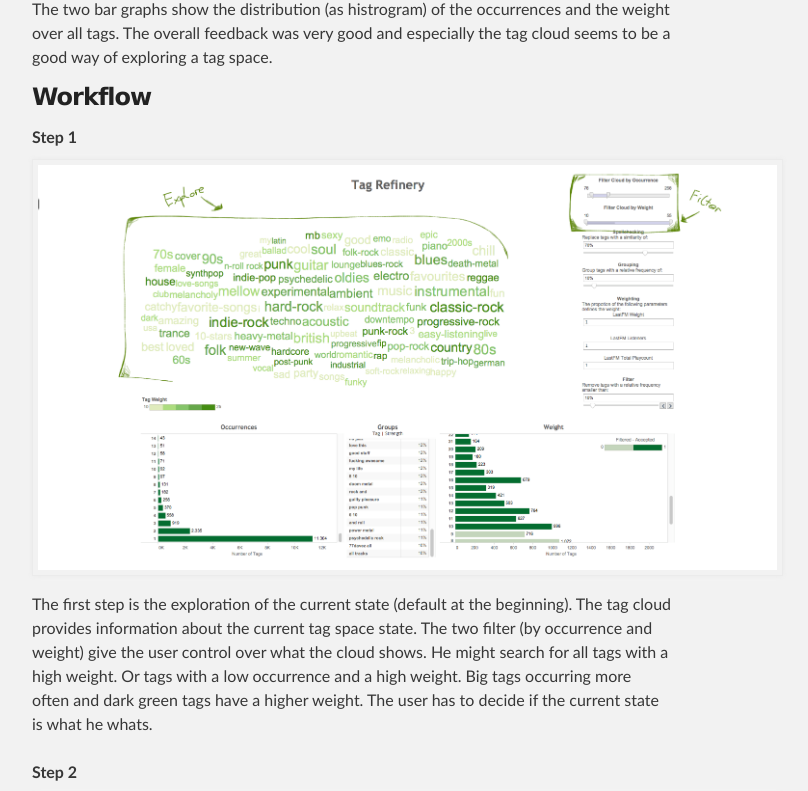
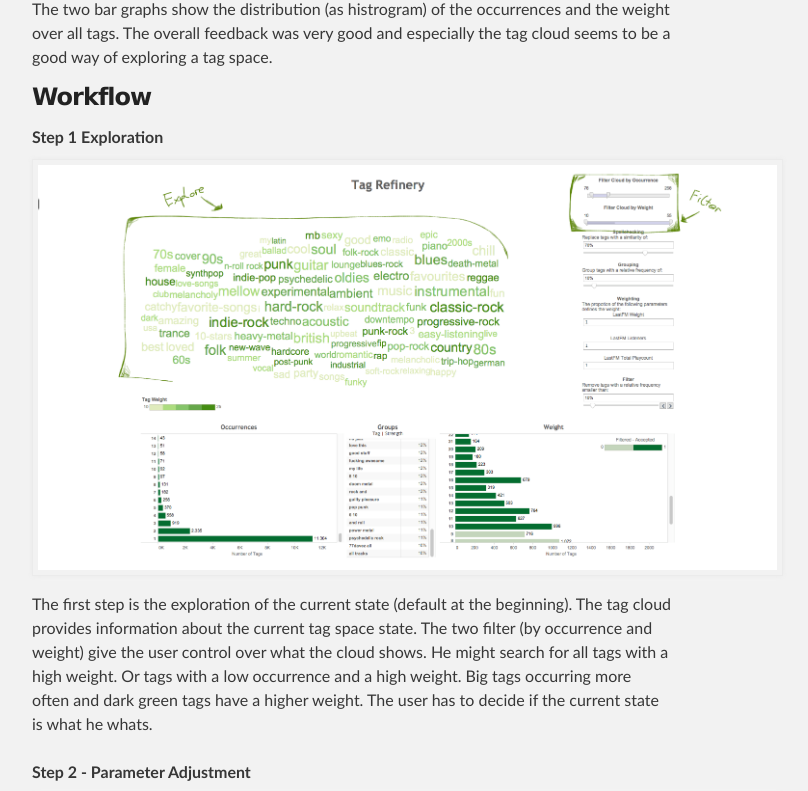
Before and after one commit to Christoph/Christoph.github.io, a plain HTML site: page index.html in a window 1280 px wide. Shown: the part 2360-3151 px from the top of the page, without its empty margins (288-1096 px from the left). Drawn offline with Linux system fonts and the light colour scheme.

```diff
--- a/index.html
+++ b/index.html
@@ -73,13 +73,13 @@
     The two bar graphs show the distribution (as histrogram) of the occurrences and the weight over all tags. The overall feedback was very good and especially the tag cloud seems to be a good way of exploring a tag space.
 
     <h3> Workflow </h3>
-    <strong> Step 1 </strong>
+    <strong> Step 1 Exploration </strong>
 		<img src="images/explore.png" alt="Exploring">
       The first step is the exploration of the current state (default at the beginning). The tag cloud provides information about the current tag space state. The two filter (by occurrence and weight) give the user control over what the cloud shows. He might search for all tags with a high weight. Or tags with a low occurrence and a high weight. Big tags occurring more often and dark green tags have a higher weight. The user has to decide if the current state is what he whats. </br> </br>
-    <strong> Step 2 </strong>
+    <strong> Step 2 - Parameter Adjustment</strong>
     <img src="images/changing.png" alt="Changing">
       The two bar charts give additional informations about occurrence and weight. The user might decide to decrease the filter threshold because their are too many tags filtered. From this point the user can change the parameters on the right side. The groups list gives information about all the groups sorted by their strength. Maybe he sees that "and roll" is grouped what is not really a group. Again he can change the group parameter accordingly to improve the tag quality. </br> </br>
-    <strong> Step 3 </strong>
+    <strong> Step 3 - Reflection</strong>
     <img src="images/reflecting.png" alt="Reflecting">
       Changing the parameters refreshes the tag cloud the the user can check the resulting tag cloud. Again the three lower plots give instant feedback how the overall state has changed. If that looks ok the user can explore the cloud further with the filters. From this point the user iterates through those three steps until the has a solution which suits his needs. </br> </br>
 
```
